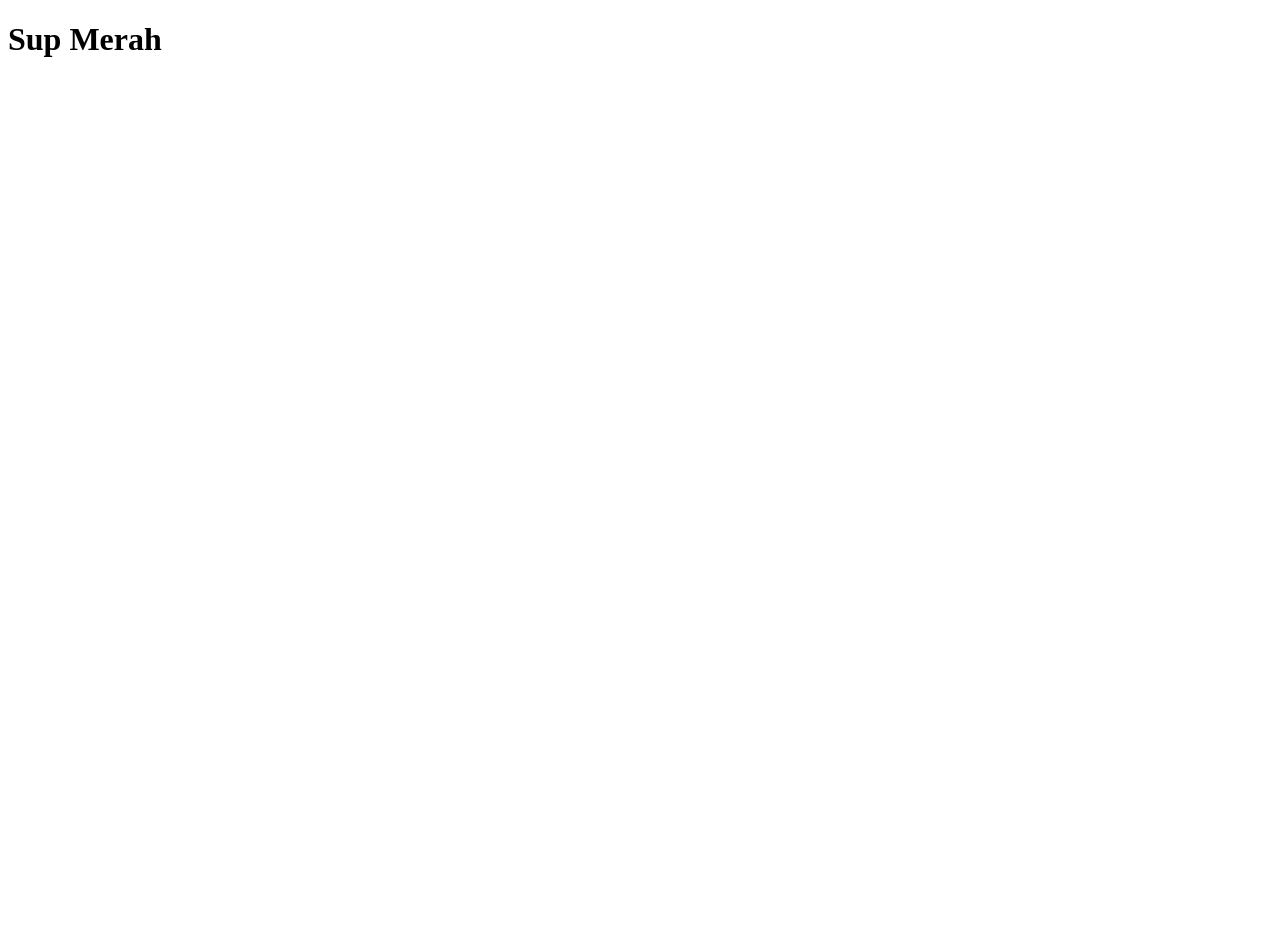
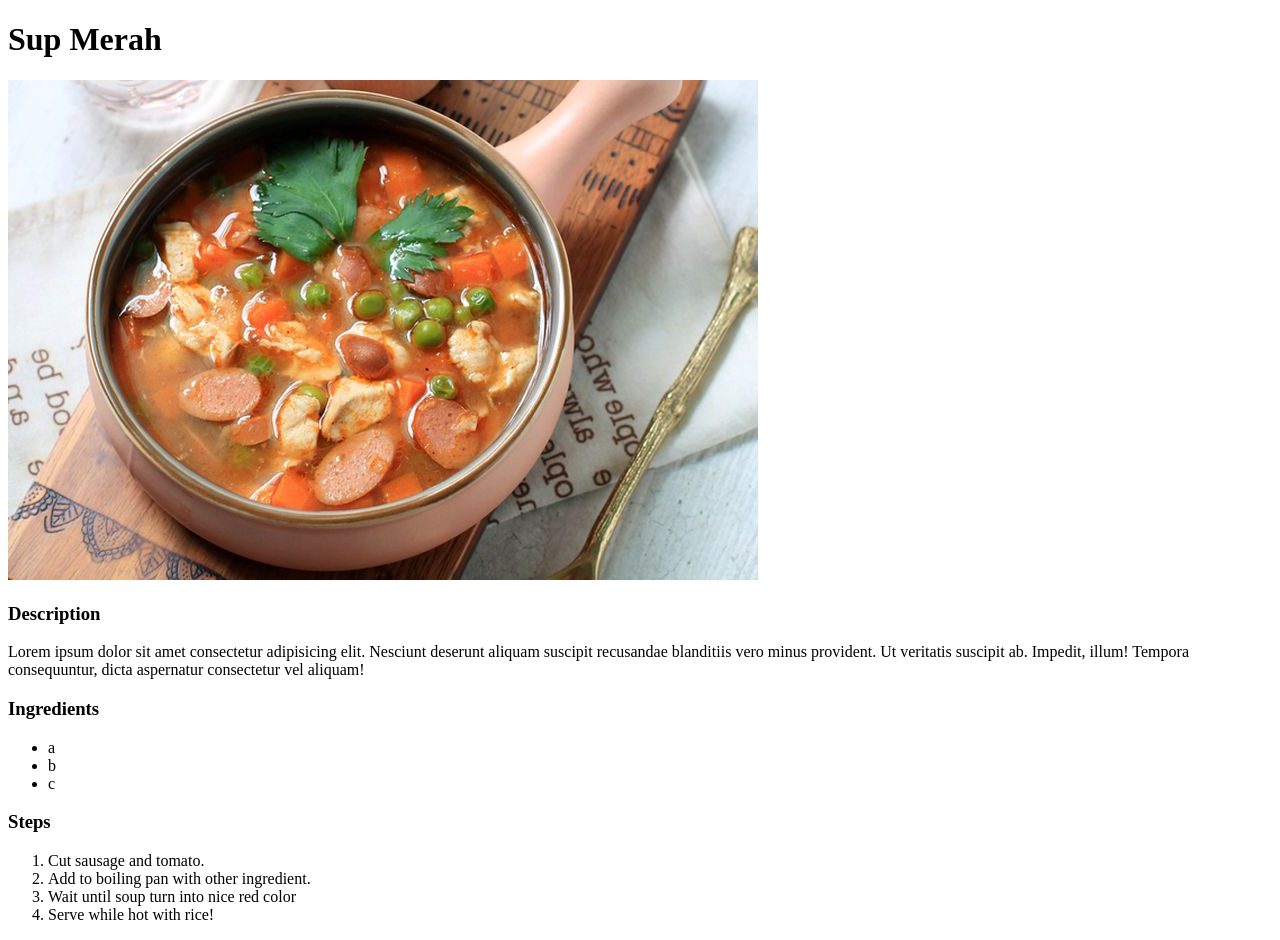
Before and after one commit to afanafan10/odin-recipes, a plain HTML site: page recipes/sup-merah.html in a window 1280 px wide. Before the commit the page ends 800 px from the top, so only its background shows below. Drawn offline with Linux system fonts and the light colour scheme.

Commit message:
Update 4 recipes page and add food images
Repice pages contain description, ingredient, steps, and finished food image.

```diff
--- a/recipes/sup-merah.html
+++ b/recipes/sup-merah.html
@@ -7,6 +7,25 @@
 
     <body>
         <h1>Sup Merah</h1>
+        <img src="../images/sup-merah.jpg" alt="Sup Merah">
+
+        <h3>Description</h3>
+        <p>Lorem ipsum dolor sit amet consectetur adipisicing elit. Nesciunt deserunt aliquam suscipit recusandae blanditiis vero minus provident. Ut veritatis suscipit ab. Impedit, illum! Tempora consequuntur, dicta aspernatur consectetur vel aliquam!</p>
+
+        <h3>Ingredients</h3>
+        <ul>
+            <li>a</li>
+            <li>b</li>
+            <li>c</li>
+        </ul>
+
+        <h3>Steps</h3>
+        <ol>
+            <li>Cut sausage and tomato.</li>
+            <li>Add to boiling pan with other ingredient.</li>
+            <li>Wait until soup turn into nice red color</li>
+            <li>Serve while hot with rice!</li>
+        </ol>
     </body>
 
 </html>
```
Also changed, not shown: index.html (+0 -1 lines), recipes/lasagna.html (+18 -0 lines), recipes/sapi-lada-hitam.html (+18 -0 lines), recipes/spagheti.html (+19 -0 lines), images/lasagna.jpg (added), images/sapi-lada-hitam.jpeg (added), images/spagheti.jpg (added), images/sup-merah.jpg (added).
